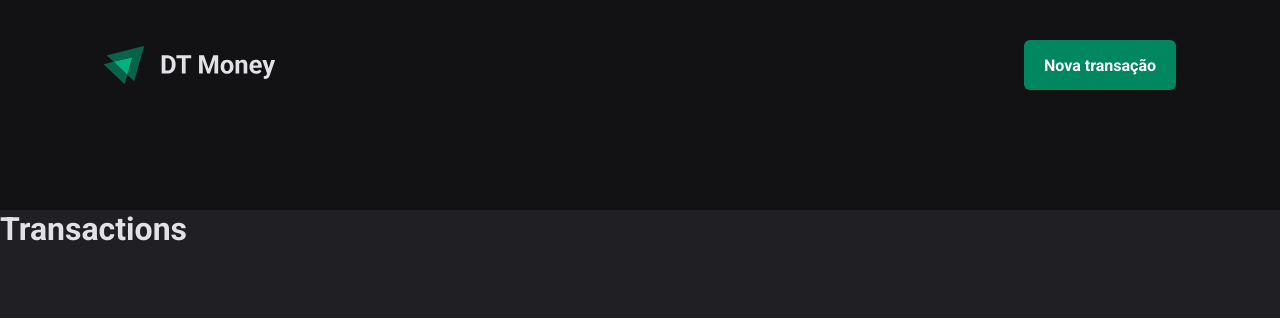
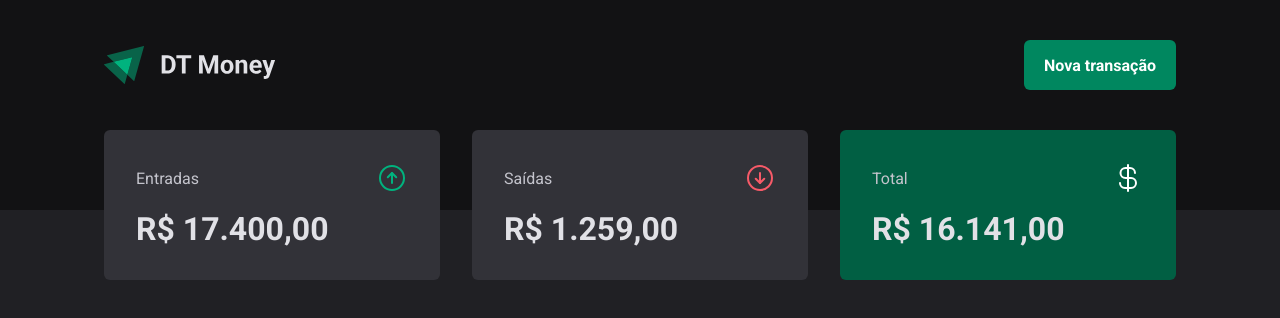
Before and after one commit to jfernandesdev/dt-money-2, a React (Vite) app: page / in a window 1280 px wide. Shown: the top 318 px of the page. Built offline with nearby package versions, Linux system fonts and the light colour scheme.

Commit message:
STYLE: summary component

```diff
--- a/package.json
+++ b/package.json
@@ -10,6 +10,7 @@
     "lint": "eslint src --ext .ts,tsx"
   },
   "dependencies": {
+    "phosphor-react": "^1.4.1",
     "react": "^18.2.0",
     "react-dom": "^18.2.0",
     "styled-components": "^5.3.5"
--- /dev/null
+++ b/src/components/Summary/index.tsx
@@ -0,0 +1,35 @@
+import { ArrowCircleUp, ArrowCircleDown, CurrencyDollar } from 'phosphor-react'
+import { SummaryContainer, SummaryCard } from './styles'
+
+export function Summary() {
+  return (
+    <SummaryContainer>
+      <SummaryCard>
+        <header>
+          <span>Entradas</span>
+          <ArrowCircleUp size={32} color="#00B37E" />
+        </header>
+
+        <strong>R$ 17.400,00</strong>
+      </SummaryCard>
+
+      <SummaryCard>
+        <header>
+          <span>Saídas</span>
+          <ArrowCircleDown size={32} color="#F75A68" />
+        </header>
+
+        <strong>R$ 1.259,00</strong>
+      </SummaryCard>
+
+      <SummaryCard variant="green">
+        <header>
+          <span>Total</span>
+          <CurrencyDollar size={32} color="#FFF" />
+        </header>
+
+        <strong>R$ 16.141,00</strong>
+      </SummaryCard>
+    </SummaryContainer>
+  )
+}
--- /dev/null
+++ b/src/components/Summary/styles.ts
@@ -0,0 +1,40 @@
+import styled, { css } from 'styled-components'
+
+export const SummaryContainer = styled.div`
+  width: 100%;
+  max-width: 1120px;
+  margin: 0 auto;
+  padding: 0 1.5rem;
+
+  display: grid;
+  grid-template-columns: repeat(3, 1fr);
+  gap: 2rem;
+  margin-top: -5rem;
+`
+
+interface SummaryCardProps {
+  variant?: 'green';
+}
+
+export const SummaryCard = styled.div<SummaryCardProps>`
+  background: ${(props) => props.theme['gray-600']};
+  border-radius: 6px;
+  padding: 2rem;
+
+  header {
+    display: flex;
+    align-items: center;
+    justify-content: space-between;
+    color: ${(props) => props.theme['gray-300']};
+  }
+
+  strong {
+    display: block;
+    margin-top: 1rem;
+    font-size: 2rem;
+  }
+
+  ${props => props.variant === 'green' && css`
+    background: ${props.theme['green-700']};
+  `}
+`
--- a/src/pages/Transactions/index.tsx
+++ b/src/pages/Transactions/index.tsx
@@ -1,11 +1,13 @@
 import { Header } from '../../components/Header'
+import { Summary } from '../../components/Summary'
+
 import { Container } from './styles'
 
 export function Transactions() {
   return (
     <Container>
       <Header />
-      <h1>Transactions</h1>
+      <Summary />
     </Container>
   )
 }
```
